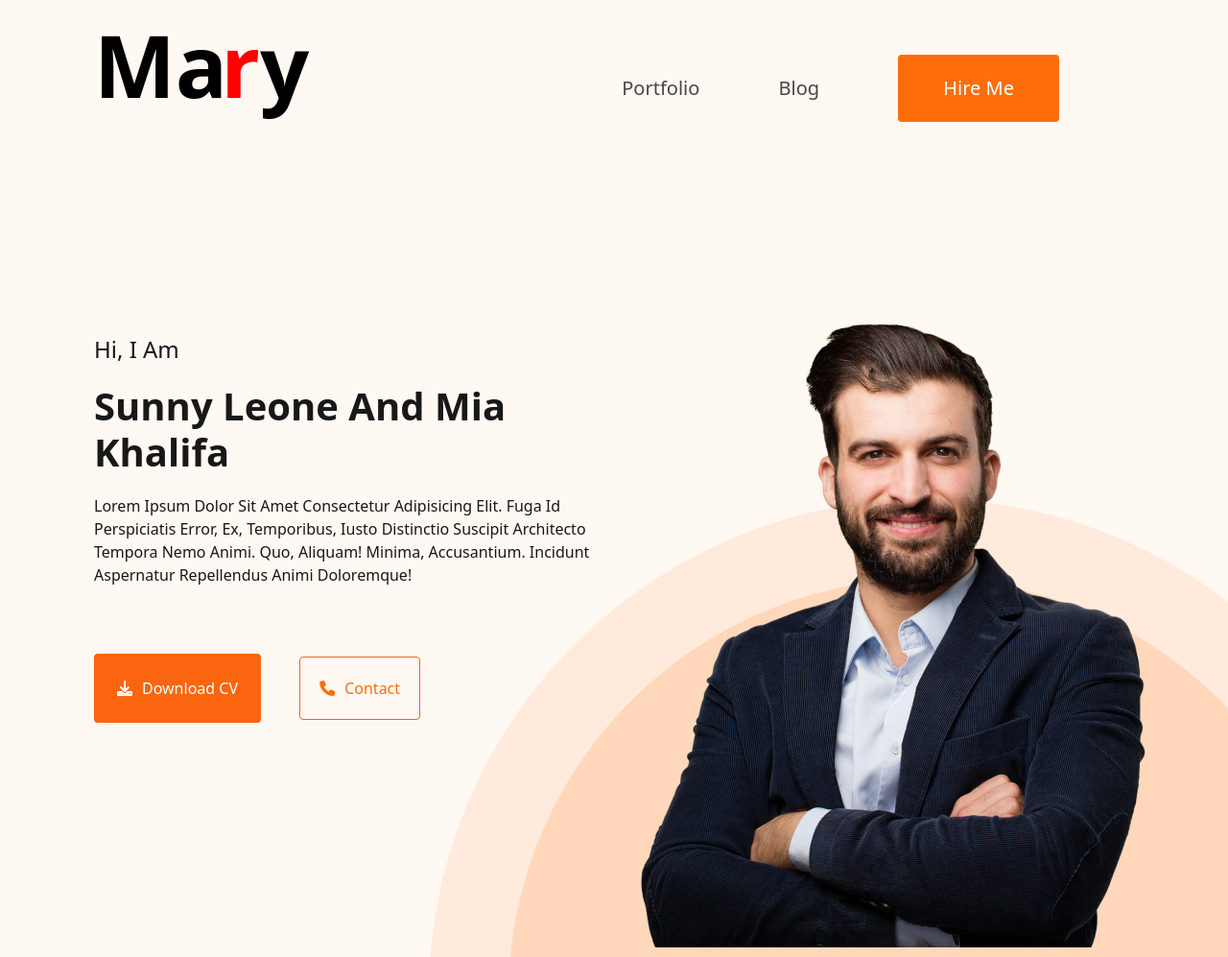
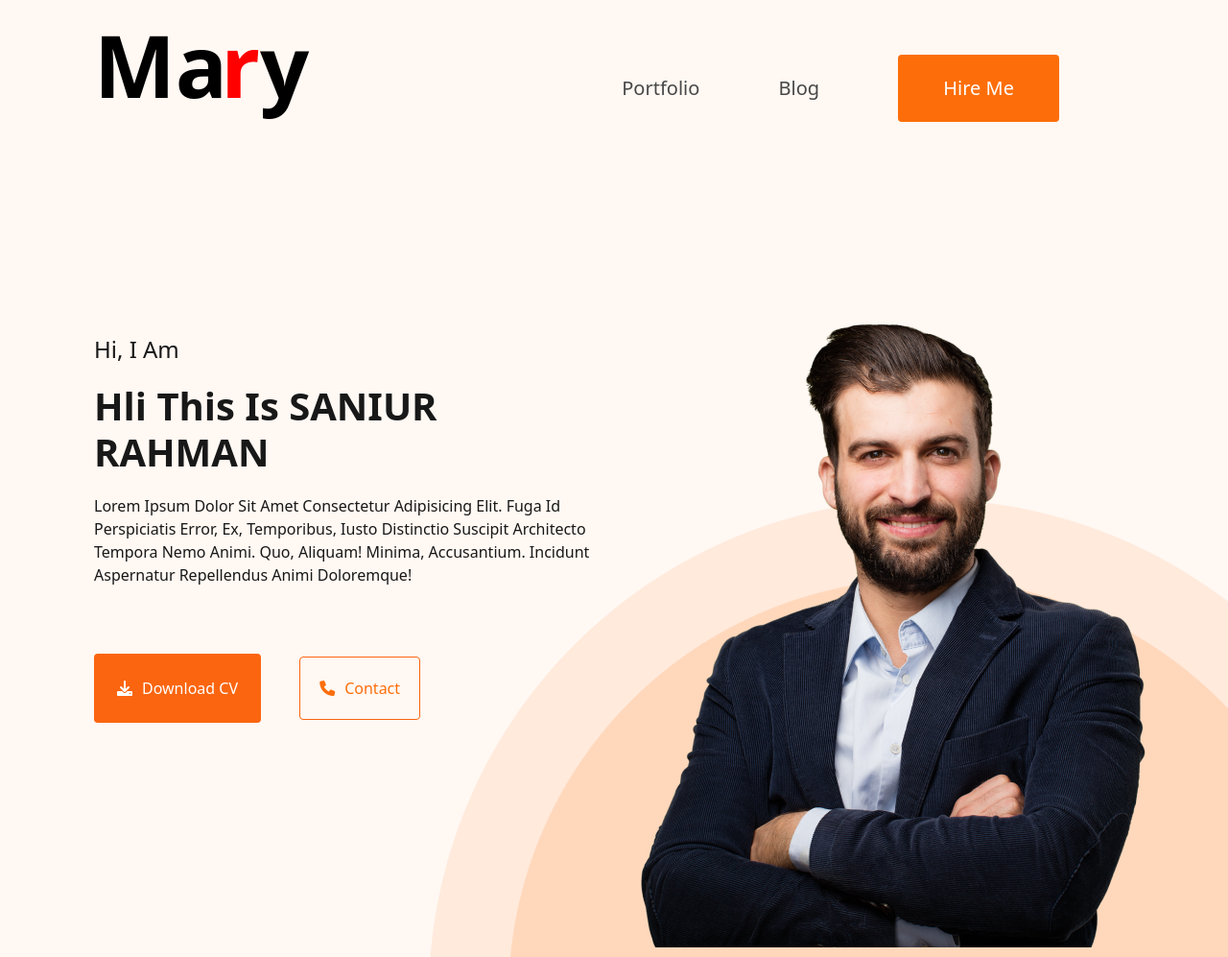
Before and after one commit to sanny366875/marry-hardy, a plain HTML site: page index.html in a window 1280 px wide. Shown: the top 997 px of the page at 96% size. Drawn offline with Linux system fonts and the light colour scheme; files whose address does not match are found by name.

Commit message:
title changed

```diff
--- a/index.html
+++ b/index.html
@@ -71,7 +71,7 @@
 			<div class="col-6">
 				<div class="banner-content">
 					<h4>hi, i am</h4>
-					<h1>Sunny Leone and Mia Khalifa</h1>
+					<h1>hli this is SANIUR RAHMAN</h1>
 					<p>Lorem ipsum dolor sit amet consectetur adipisicing elit. Fuga id perspiciatis error, ex, temporibus, iusto distinctio suscipit architecto tempora nemo animi. Quo, aliquam! Minima, accusantium. Incidunt aspernatur repellendus animi doloremque!</p>
 
 
```
